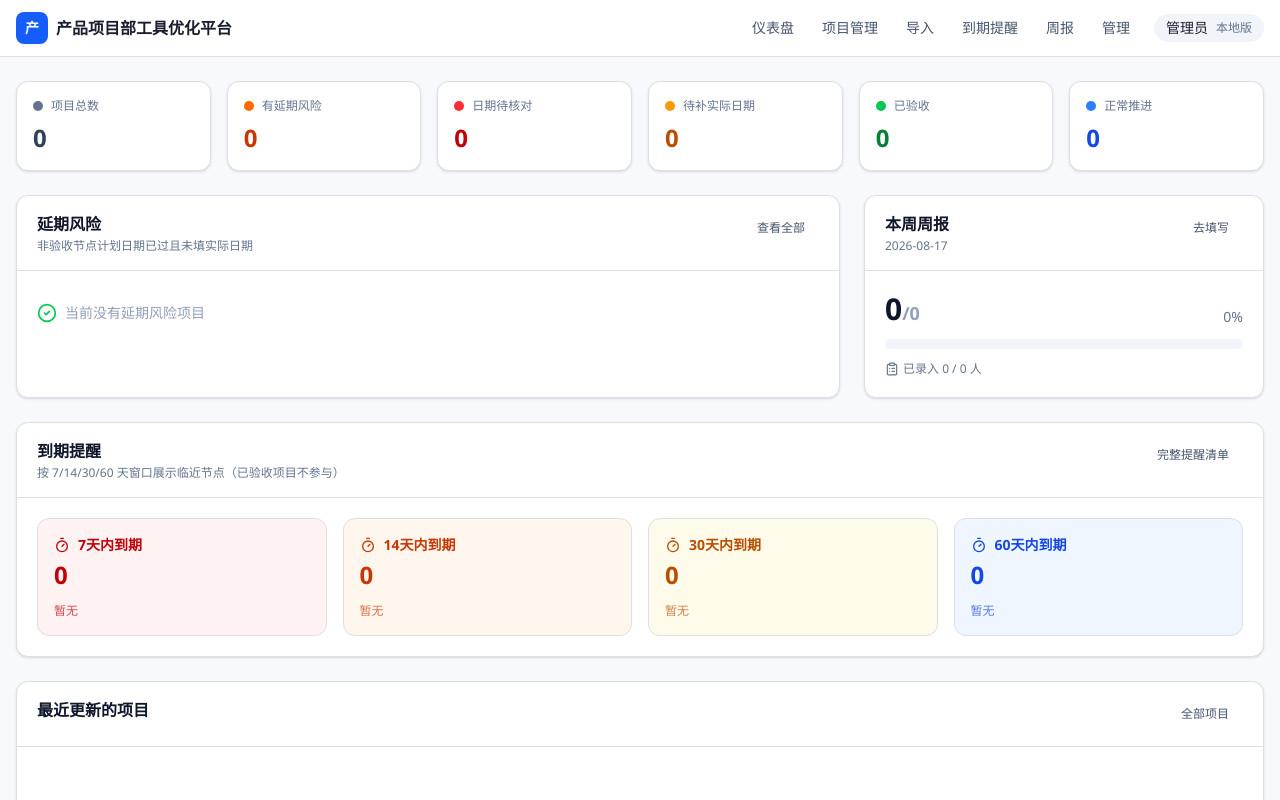
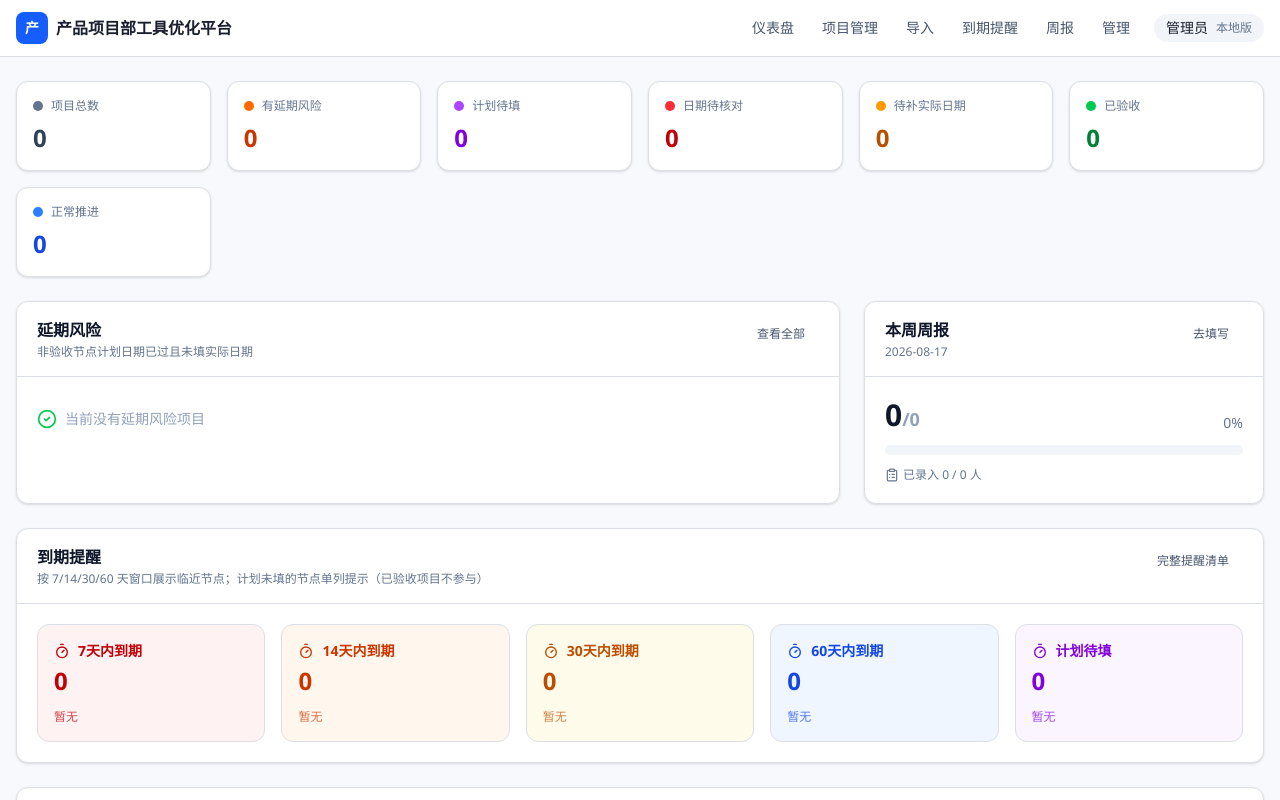
Before and after one commit to hannie1213/hiri-project-ops-toolkit, a Next.js app: page / in a window 1280 px wide. Shown: the top 800 px of the page. Built offline with nearby package versions, Linux system fonts and the light colour scheme.

Commit message:
feat: 无计划日期节点不再跳过，新增计划待填状态与提醒

```diff
--- a/src/app/page.tsx
+++ b/src/app/page.tsx
@@ -11,7 +11,7 @@ import { mondayOf, fmtDate } from "@/lib/utils";
 
 type DashData = {
   stats: Record<string, number>;
-  upcoming: Record<number, Array<{ projectId: string; projectName: string; milestone: { name: string; plannedDate: string | null }; days: number }>>;
+  upcoming: Record<number | "noPlan", Array<{ projectId: string; projectName: string; milestone: { name: string; plannedDate: string | null }; days: number }>>;
   lateRisks: Array<{ projectId: string; projectName: string; pm: string; milestone: { name: string; plannedDate: string | null; lateDays: number | null } }>;
   weekly: { weekKey: string; total: number; submitted: number };
   projects: Array<{ id: string; name: string; status: string }>;
@@ -23,7 +23,7 @@ function buildDash(): DashData {
   const projects = listProjects().map(evaluate);
   const stats: Record<string, number> = {};
   const lateRisks: DashData["lateRisks"] = [];
-  const upcoming: DashData["upcoming"] = { 7: [], 14: [], 30: [], 60: [] };
+  const upcoming: DashData["upcoming"] = { 7: [], 14: [], 30: [], 60: [], noPlan: [] };
   const today = new Date();
 
   for (const p of projects) {
@@ -51,6 +51,14 @@ function buildDash(): DashData {
           });
         }
       }
+    }
+    for (const u of ups.noPlan) {
+      upcoming.noPlan.push({
+        projectId: p.id,
+        projectName: p.name,
+        milestone: { name: u.name, plannedDate: null },
+        days: 0,
+      });
     }
   }
 
@@ -107,6 +115,7 @@ export default function DashboardPage() {
         {[
           { key: "TOTAL", label: "项目总数", color: "bg-slate-500", text: "text-slate-700" },
           { key: "LATE_RISK", label: "有延期风险", color: "bg-orange-500", text: "text-orange-700" },
+          { key: "NO_PLAN", label: "计划待填", color: "bg-purple-500", text: "text-purple-700" },
           { key: "DATE_ISSUE", label: "日期待核对", color: "bg-red-500", text: "text-red-700" },
           { key: "PENDING_ACTUAL", label: "待补实际日期", color: "bg-amber-500", text: "text-amber-700" },
           { key: "ACCEPTED", label: "已验收", color: "bg-green-500", text: "text-green-700" },
@@ -190,7 +199,7 @@ export default function DashboardPage() {
       <Card>
         <CardHeader
           title="到期提醒"
-          desc="按 7/14/30/60 天窗口展示临近节点（已验收项目不参与）"
+          desc="按 7/14/30/60 天窗口展示临近节点；计划未填的节点单列提示（已验收项目不参与）"
           right={
             <Link href="/reminders">
               <Button variant="ghost" className="text-xs">
@@ -199,7 +208,7 @@ export default function DashboardPage() {
             </Link>
           }
         />
-        <div className="grid gap-4 p-5 sm:grid-cols-2 lg:grid-cols-4">
+        <div className="grid gap-4 p-5 sm:grid-cols-2 lg:grid-cols-5">
           {WINDOWS.map((w) => (
             <div
               key={w}
@@ -229,6 +238,22 @@ export default function DashboardPage() {
               </div>
             </div>
           ))}
+          <div className="rounded-xl border border-purple-200 bg-purple-50 p-4 text-purple-700">
+            <div className="flex items-center gap-2 text-sm font-semibold">
+              <Timer className="h-4 w-4" />
+              计划待填
+            </div>
+            <div className="mt-1 text-2xl font-bold">{data.upcoming.noPlan?.length ?? 0}</div>
+            <div className="mt-3 space-y-1.5">
+              {(data.upcoming.noPlan ?? []).slice(0, 5).map((u, i) => (
+                <Link key={i} href={`/projects/detail?id=${u.projectId}`} className="block truncate text-xs hover:underline">
+                  <span className="font-medium">{u.projectName}</span> · {u.milestone.name}
+                  <span className="ml-1 text-slate-400">未排期</span>
+                </Link>
+              ))}
+              {(data.upcoming.noPlan ?? []).length === 0 && <div className="text-xs opacity-70">暂无</div>}
+            </div>
+          </div>
         </div>
       </Card>
 
--- a/src/app/reminders/page.tsx
+++ b/src/app/reminders/page.tsx
@@ -18,9 +18,10 @@ type ReminderItem = {
   bucket: string;
 };
 
-const BUCKETS = ["7天内", "14天内", "30天内", "60天内"];
+const BUCKETS = ["计划待填", "7天内", "14天内", "30天内", "60天内"];
 const WINDOWS = [7, 14, 30, 60];
 const BUCKET_STYLE: Record<string, string> = {
+  "计划待填": "border-purple-200 bg-purple-50 text-purple-700",
   "7天内": "border-red-200 bg-red-50 text-red-700",
   "14天内": "border-orange-200 bg-orange-50 text-orange-700",
   "30天内": "border-amber-200 bg-amber-50 text-amber-700",
@@ -33,6 +34,17 @@ function buildItems(): ReminderItem[] {
     const ev = evaluate(p);
     if (ev.statusInfo.status === "ACCEPTED") continue;
     const ups = upcomingMilestones(ev.statusInfo);
+    for (const u of ups.noPlan) {
+      items.push({
+        projectId: p.id,
+        projectName: p.name,
+        pmList: p.managers,
+        milestoneName: u.name,
+        plannedDate: "未排期",
+        days: 0,
+        bucket: "计划待填",
+      });
+    }
     for (const w of WINDOWS) {
       for (const u of ups[w]) {
         const days = u.remainingDays ?? 0;
--- a/src/lib/status.ts
+++ b/src/lib/status.ts
@@ -28,7 +28,7 @@ export type MilestoneView = {
 };
 
 export type ProjectStatusInfo = {
-  status: "ACCEPTED" | "DATE_ISSUE" | "LATE_RISK" | "PENDING_ACTUAL" | "ON_TRACK" | "NOT_STARTED";
+  status: "ACCEPTED" | "DATE_ISSUE" | "LATE_RISK" | "PENDING_ACTUAL" | "NO_PLAN" | "ON_TRACK" | "NOT_STARTED";
   label: string;
   milestoneStatus: MilestoneView[];
   accepted: boolean; // 已验收（被排除在跟进之外）
@@ -150,7 +150,22 @@ export function evaluateProject(
     };
   }
 
-  // R1 实际日期为空 → 待补实际日期（计划未过期也提示）
+  // R0 非验收节点既无计划日期也无实际日期 → 计划待填（状态不明确，重点提示，不可跳过）
+  const noPlanNode = views.find((v) => !v.isAcceptance && !v.plannedDate && !v.actualDate);
+  if (noPlanNode) {
+    return {
+      status: "NO_PLAN",
+      label: "计划待填",
+      milestoneStatus: views,
+      accepted: false,
+      hasDateIssue: false,
+      hasLateRisk: false,
+      hasPendingActual: true,
+      warning: `节点「${noPlanNode.name}」未填写计划日期，项目状态不明确，请尽快补全计划`,
+    };
+  }
+
+  // R1 实际日期为空（有计划日期）→ 待补实际日期
   const pendingNode = views.find((v) => v.actualMissing);
   if (pendingNode) {
     return {
@@ -191,15 +206,26 @@ export function evaluateProject(
   };
 }
 
-/** 按提醒窗口计算临近节点（已验收项目排除） */
+/** 按提醒窗口计算临近节点（已验收项目排除）。无计划日期的节点归入 noPlan 桶，不被跳过 */
 export function upcomingMilestones(
   projectStatus: ProjectStatusInfo,
   today: Date = new Date()
-): Record<number, MilestoneView[]> {
+): { 7: MilestoneView[]; 14: MilestoneView[]; 30: MilestoneView[]; 60: MilestoneView[]; noPlan: MilestoneView[] } & Record<number, MilestoneView[]> {
   const windows = [7, 14, 30, 60];
-  const result: Record<number, MilestoneView[]> = { 7: [], 14: [], 30: [], 60: [] };
+  const result: { 7: MilestoneView[]; 14: MilestoneView[]; 30: MilestoneView[]; 60: MilestoneView[]; noPlan: MilestoneView[] } & Record<number, MilestoneView[]> = {
+    7: [],
+    14: [],
+    30: [],
+    60: [],
+    noPlan: [],
+  };
   if (projectStatus.accepted) return result; // R4 已验收排除
   for (const v of projectStatus.milestoneStatus) {
+    // 计划日期缺失（且未实际完成）→ 计划待填，单独桶重点提示
+    if (v.actualMissing && !v.plannedDate && !v.isAcceptance) {
+      result.noPlan.push(v);
+      continue;
+    }
     if (v.actualMissing && v.plannedDate) {
       const days = diffDays(startOfDay(v.plannedDate), startOfDay(today));
       if (days < 0) continue; // 已过期由延期风险处理
@@ -237,6 +263,7 @@ export const STATUS_STYLE: Record<string, { badge: string; dot: string; label: s
   ACCEPTED: { badge: "bg-green-100 text-green-700 border-green-300", dot: "bg-green-500", label: "已验收" },
   DATE_ISSUE: { badge: "bg-red-100 text-red-700 border-red-300", dot: "bg-red-500", label: "日期待核对" },
   LATE_RISK: { badge: "bg-orange-100 text-orange-700 border-orange-300", dot: "bg-orange-500", label: "有延期风险" },
+  NO_PLAN: { badge: "bg-purple-100 text-purple-700 border-purple-300", dot: "bg-purple-500", label: "计划待填" },
   PENDING_ACTUAL: { badge: "bg-amber-100 text-amber-700 border-amber-300", dot: "bg-amber-500", label: "待补实际日期" },
   ON_TRACK: { badge: "bg-blue-100 text-blue-700 border-blue-300", dot: "bg-blue-500", label: "正常推进" },
   NOT_STARTED: { badge: "bg-gray-100 text-gray-600 border-gray-300", dot: "bg-gray-400", label: "未开始" },
```
